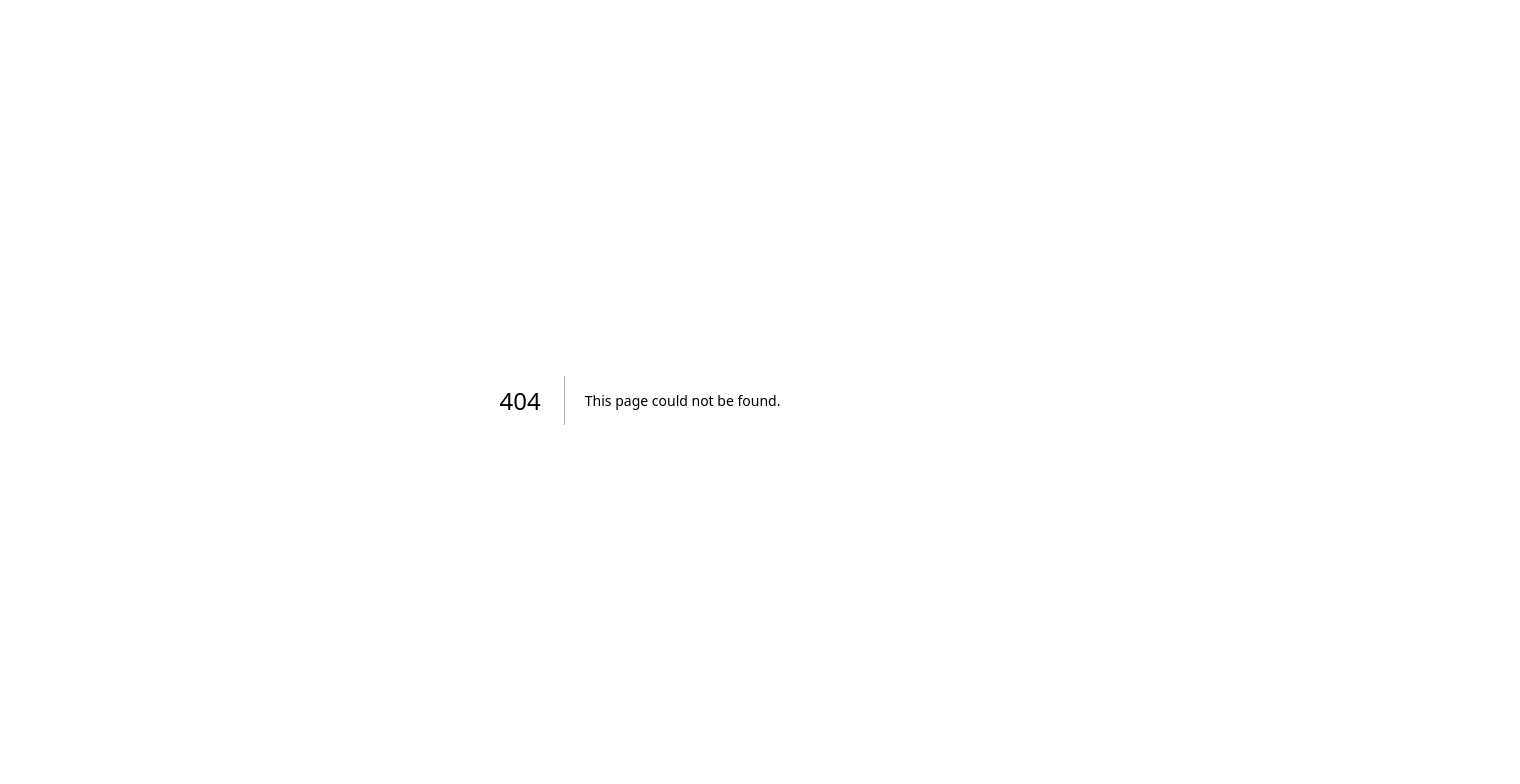
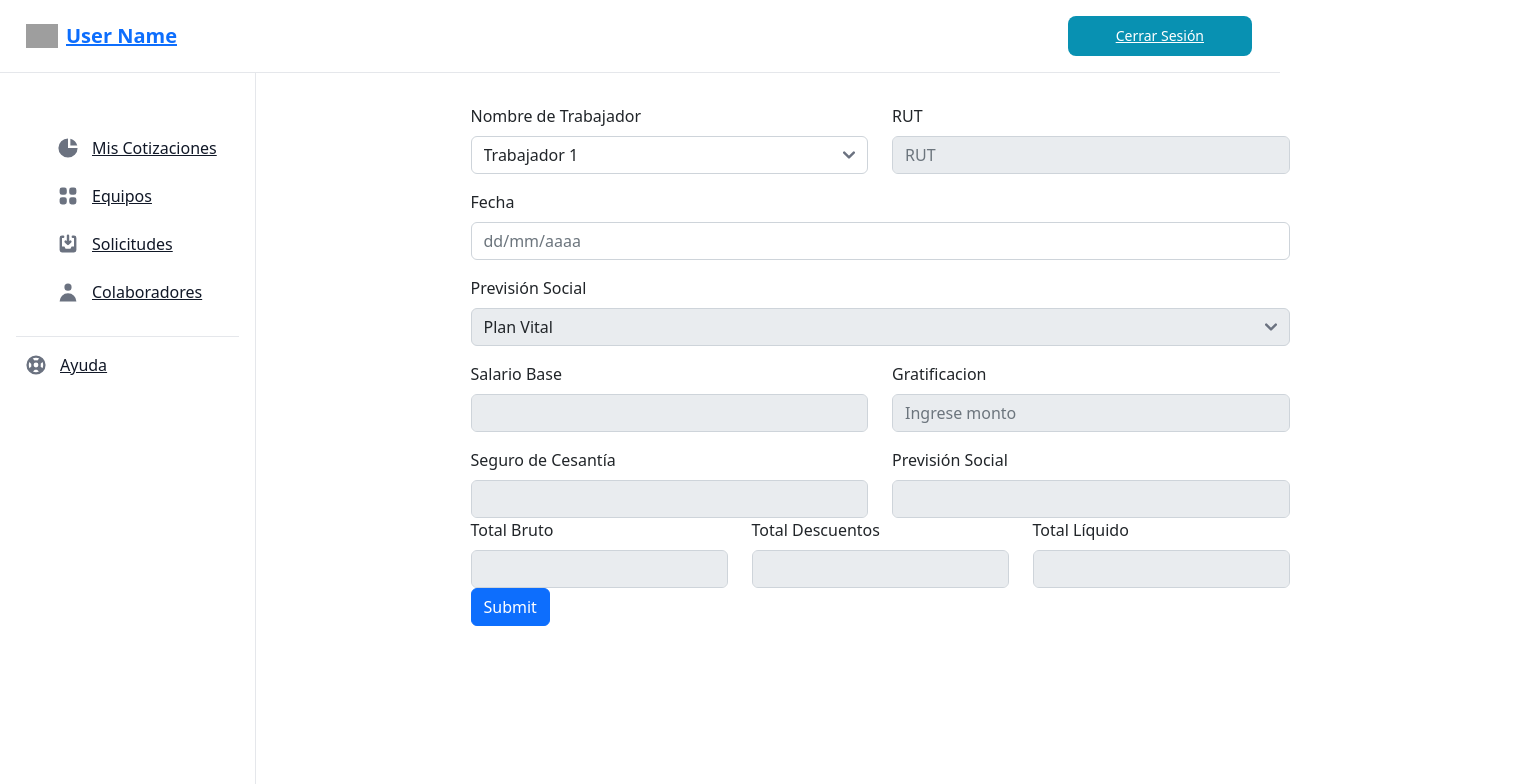
Before and after one commit to rodrigoCuadraCaro/liquiFacil, a Next.js app: page /liqForm in a window 1280 px wide. Before the commit this address had no page. Shown: the top 784 px of the page, 1520 px wide, since content can reach past the window. Built offline with nearby package versions, Linux system fonts and the light colour scheme; grey boxes are pictures that could not be loaded.

Commit message:
[+] liquidations form @

```diff
--- a/components/MenuDashboard.tsx
+++ b/components/MenuDashboard.tsx
@@ -1,6 +1,7 @@
 import React from 'react';
 import Button from 'react-bootstrap/Button';
 import Card from 'react-bootstrap/Card';
+import Link from 'next/link';
 
 const MenuDashboard = () => {
     return (
@@ -21,7 +22,9 @@ const MenuDashboard = () => {
                                 <Card.Text>
                                     Gestiona a los colaboradores de tu empresa.
                                 </Card.Text>
-                                <Button variant="primary">Ir</Button>
+                                <Link href={"/liqForm"}>
+                                    <Button variant="primary">Ir</Button>
+                                </Link>
                             </Card.Body>
                         </Card>
                     </div>
@@ -33,7 +36,9 @@ const MenuDashboard = () => {
                                 <Card.Text>
                                     Genera las liquidaciones con un solo click.
                                 </Card.Text>
-                                <Button variant="primary">Ir</Button>
+                                <Link href={"/liqForm"}>
+                                    <Button variant="primary">Ir</Button>
+                                </Link>
                             </Card.Body>
                         </Card>
                     </div>
@@ -45,7 +50,9 @@ const MenuDashboard = () => {
                                 <Card.Text>
                                     Consulta las liquidaciones de tus colaboradores
                                 </Card.Text>
-                                <Button variant="primary">Ir</Button>
+                                <Link href={"/liqForm"}>
+                                    <Button variant="primary">Ir</Button>
+                                </Link>
                             </Card.Body>
                         </Card>
                     </div>
--- /dev/null
+++ b/pages/liqForm.tsx
@@ -0,0 +1,98 @@
+import React from 'react';
+import NavbarUI from "../components/NavbarUI";
+import Sidebar from "../components/Sidebar";
+import {Container} from "react-bootstrap";
+import Button from 'react-bootstrap/Button';
+import Col from 'react-bootstrap/Col';
+import Form from 'react-bootstrap/Form';
+import Row from 'react-bootstrap/Row';
+
+const LiqForm = () => {
+    return (
+        <>
+            <NavbarUI/>
+            <div className={'flex flex-col absolute mt-20 left-60 w-100 p-4'}>
+                <div className={'flex justify-center'}>
+                    <Form>
+                        <Row className="mb-3">
+                            <Form.Group as={Col} controlId="txtNombreCol">
+                                <Form.Label>Nombre de Trabajador</Form.Label>
+                                <Form.Select defaultValue="null">
+                                    <option>Trabajador 1</option>
+                                    <option>Trabajador 1</option>
+                                    <option>Trabajador 1</option>
+                                    <option>Trabajador 1</option>
+                                    <option>Trabajador 1</option>
+                                </Form.Select>
+                            </Form.Group>
+
+                            <Form.Group as={Col} controlId="txtRUTCol">
+                                <Form.Label>RUT</Form.Label>
+                                <Form.Control type="text" placeholder="RUT" disabled/>
+                            </Form.Group>
+                        </Row>
+
+                        <Form.Group className="mb-3" controlId="txtFecha">
+                            <Form.Label>Fecha</Form.Label>
+                            <Form.Control placeholder="dd/mm/aaaa" />
+                        </Form.Group>
+
+                        <Form.Group className="mb-3" controlId="formGridAddress2">
+                            <Form.Label>Previsión Social</Form.Label>
+                            <Form.Select defaultValue="null" disabled>
+                                <option>Plan Vital</option>
+                                <option>Uno</option>
+                                <option>XD</option>
+                                <option>XD</option>
+                            </Form.Select>
+                        </Form.Group>
+
+                        <Row className="mb-3">
+                            <Form.Group as={Col} controlId="txtSalarioBase">
+                                <Form.Label>Salario Base</Form.Label>
+                                <Form.Control disabled/>
+                            </Form.Group>
+
+                            <Form.Group as={Col} controlId="txtGratificacion">
+                                <Form.Label>Gratificacion</Form.Label>
+                                <Form.Control placeholder="Ingrese monto" disabled/>
+                            </Form.Group>
+                        </Row>
+                        <Row>
+                            <Form.Group as={Col} controlId="formGridZip">
+                                <Form.Label>Seguro de Cesantía</Form.Label>
+                                <Form.Control disabled/>
+                            </Form.Group>
+                            <Form.Group as={Col} controlId="formGridZip">
+                                <Form.Label>Previsión Social</Form.Label>
+                                <Form.Control disabled/>
+                            </Form.Group>
+                        </Row>
+
+                        <Row>
+                            <Form.Group as={Col} controlId="formGridZip">
+                                <Form.Label>Total Bruto</Form.Label>
+                                <Form.Control disabled/>
+                            </Form.Group>
+                            <Form.Group as={Col} controlId="formGridZip">
+                                <Form.Label>Total Descuentos</Form.Label>
+                                <Form.Control disabled/>
+                            </Form.Group>
+                            <Form.Group as={Col} controlId="formGridZip">
+                                <Form.Label>Total Líquido</Form.Label>
+                                <Form.Control disabled/>
+                            </Form.Group>
+                        </Row>
+
+                        <Button variant="primary" type="submit">
+                            Submit
+                        </Button>
+                    </Form>
+                </div>
+            </div>
+            <Sidebar/>
+        </>
+    );
+};
+
+export default LiqForm;
```
